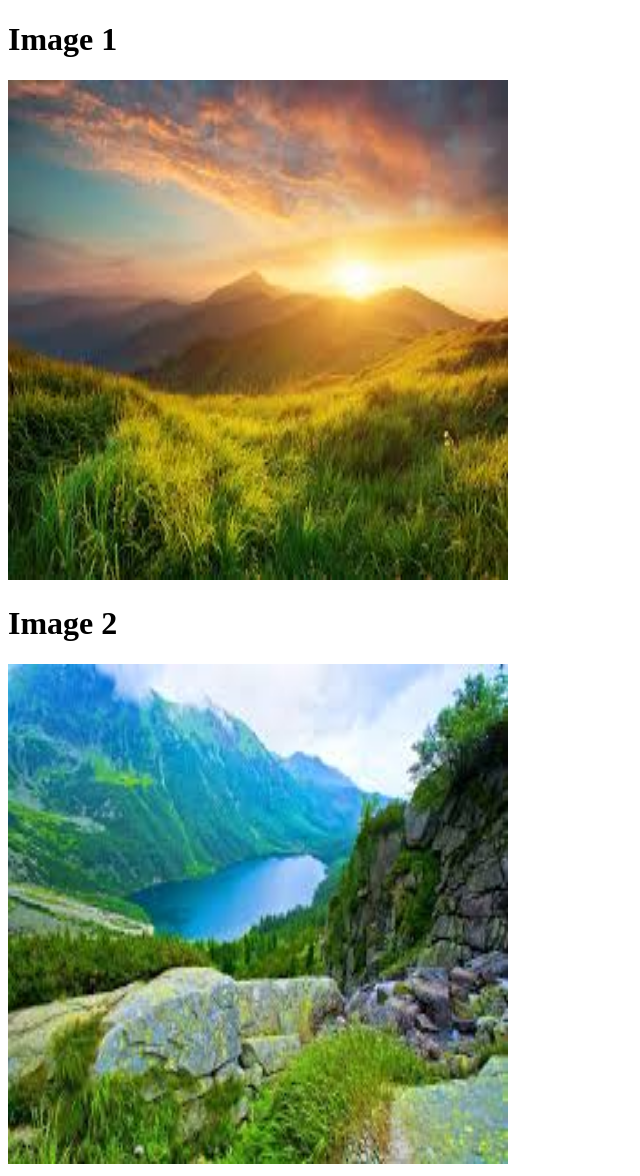
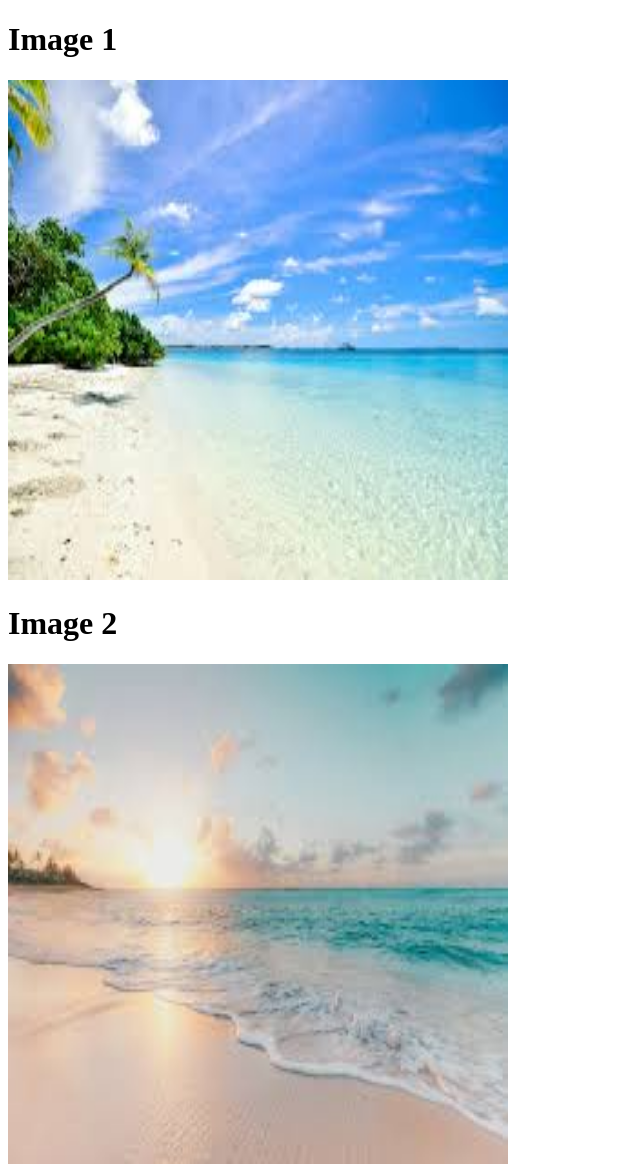
Before and after one commit to Sahilpol007/Web-dev, a plain HTML site: page Assignment 4.html in a window 1280 px wide. Shown: the whole page, without its empty margins (0-640 px from the left). Drawn offline with Linux system fonts and the light colour scheme.

Commit message:
Update Assignment 4.html

```diff
--- a/Assignment 4.html
+++ b/Assignment 4.html
@@ -8,10 +8,10 @@
 
   <h1>Image 1</h1>
 
-  <img src="images.jpg" alt="A beautiful view" width="500" height="500">
+  <img src="download.jpg" alt="A beautiful view" width="500" height="500">
  <h1>Image 2</h1>
 
-  <img src="images (1).jpg" alt="A beautiful view" width="500" height="500">
+  <img src="download (1).jpg" alt="A beautiful view" width="500" height="500">
 
 
 </body>
```
